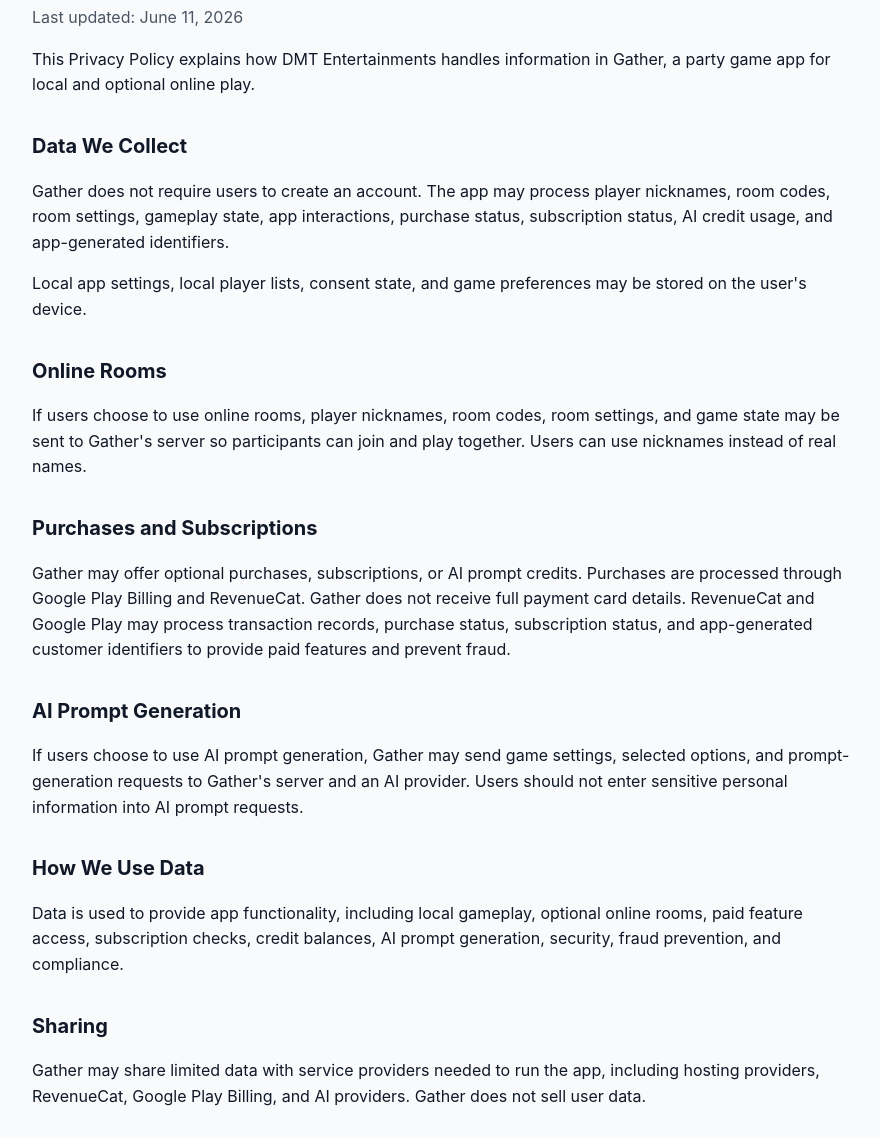
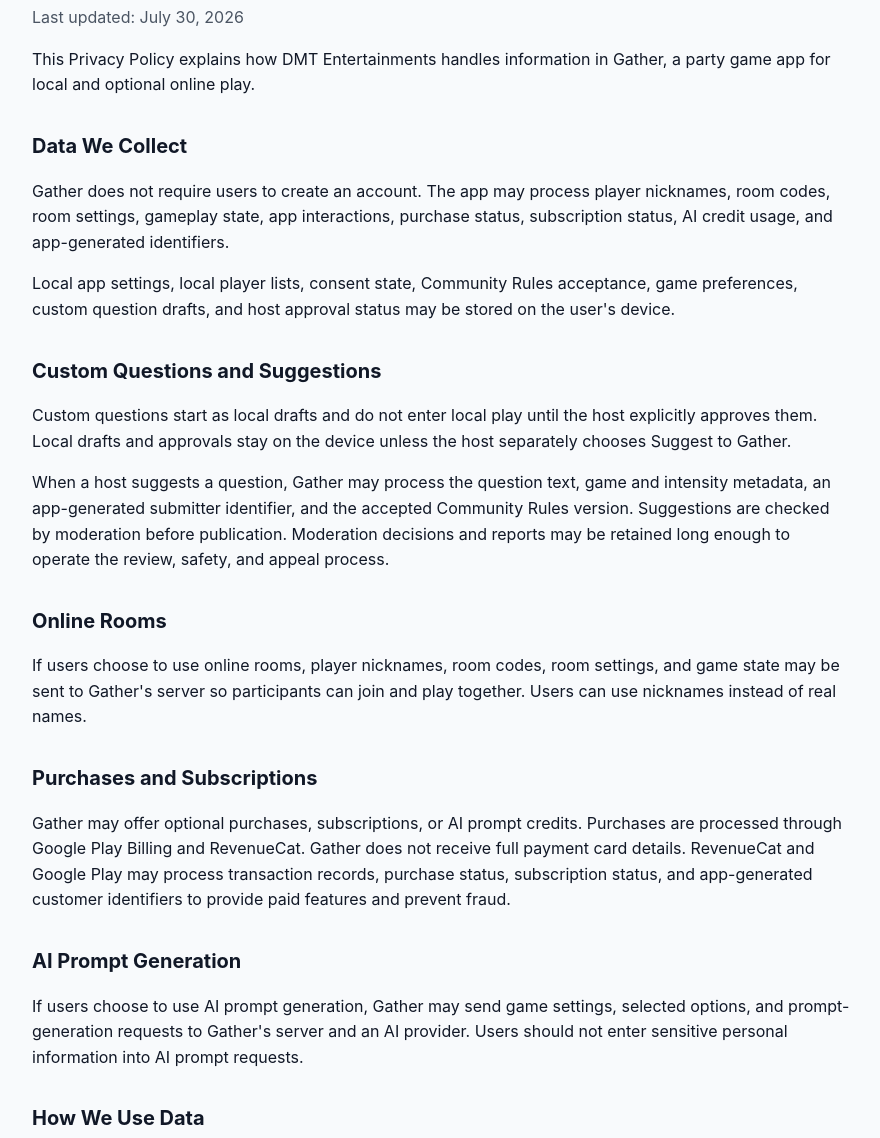
Before and after one commit to MaartenDMT/gather-pages, a plain HTML site: page privacy.html in a window 1280 px wide. Shown: the part 102-1240 px from the top of the page, without its empty margins (198-1078 px from the left). Drawn offline with Linux system fonts and the light colour scheme.

Commit message:
docs: disclose Gather question moderation

```diff
--- a/privacy.html
+++ b/privacy.html
@@ -53,7 +53,7 @@
   <body>
     <main>
       <h1>Gather Privacy Policy</h1>
-      <p class="updated">Last updated: June 11, 2026</p>
+      <p class="updated">Last updated: July 30, 2026</p>
 
       <p>
         This Privacy Policy explains how DMT Entertainments handles information in Gather, a party game app for local and optional online play.
@@ -64,7 +64,15 @@
         Gather does not require users to create an account. The app may process player nicknames, room codes, room settings, gameplay state, app interactions, purchase status, subscription status, AI credit usage, and app-generated identifiers.
       </p>
       <p>
-        Local app settings, local player lists, consent state, and game preferences may be stored on the user's device.
+        Local app settings, local player lists, consent state, Community Rules acceptance, game preferences, custom question drafts, and host approval status may be stored on the user's device.
+      </p>
+
+      <h2>Custom Questions and Suggestions</h2>
+      <p>
+        Custom questions start as local drafts and do not enter local play until the host explicitly approves them. Local drafts and approvals stay on the device unless the host separately chooses Suggest to Gather.
+      </p>
+      <p>
+        When a host suggests a question, Gather may process the question text, game and intensity metadata, an app-generated submitter identifier, and the accepted Community Rules version. Suggestions are checked by moderation before publication. Moderation decisions and reports may be retained long enough to operate the review, safety, and appeal process.
       </p>
 
       <h2>Online Rooms</h2>
@@ -84,7 +92,7 @@
 
       <h2>How We Use Data</h2>
       <p>
-        Data is used to provide app functionality, including local gameplay, optional online rooms, paid feature access, subscription checks, credit balances, AI prompt generation, security, fraud prevention, and compliance.
+        Data is used to provide app functionality, including local gameplay, optional online rooms, question-suggestion moderation, report handling, paid feature access, subscription checks, purchase restoration, credit balances, AI prompt generation, security, fraud prevention, and compliance.
       </p>
 
       <h2>Sharing</h2>
```
Also changed, not shown: support.html (+8 -2 lines).
